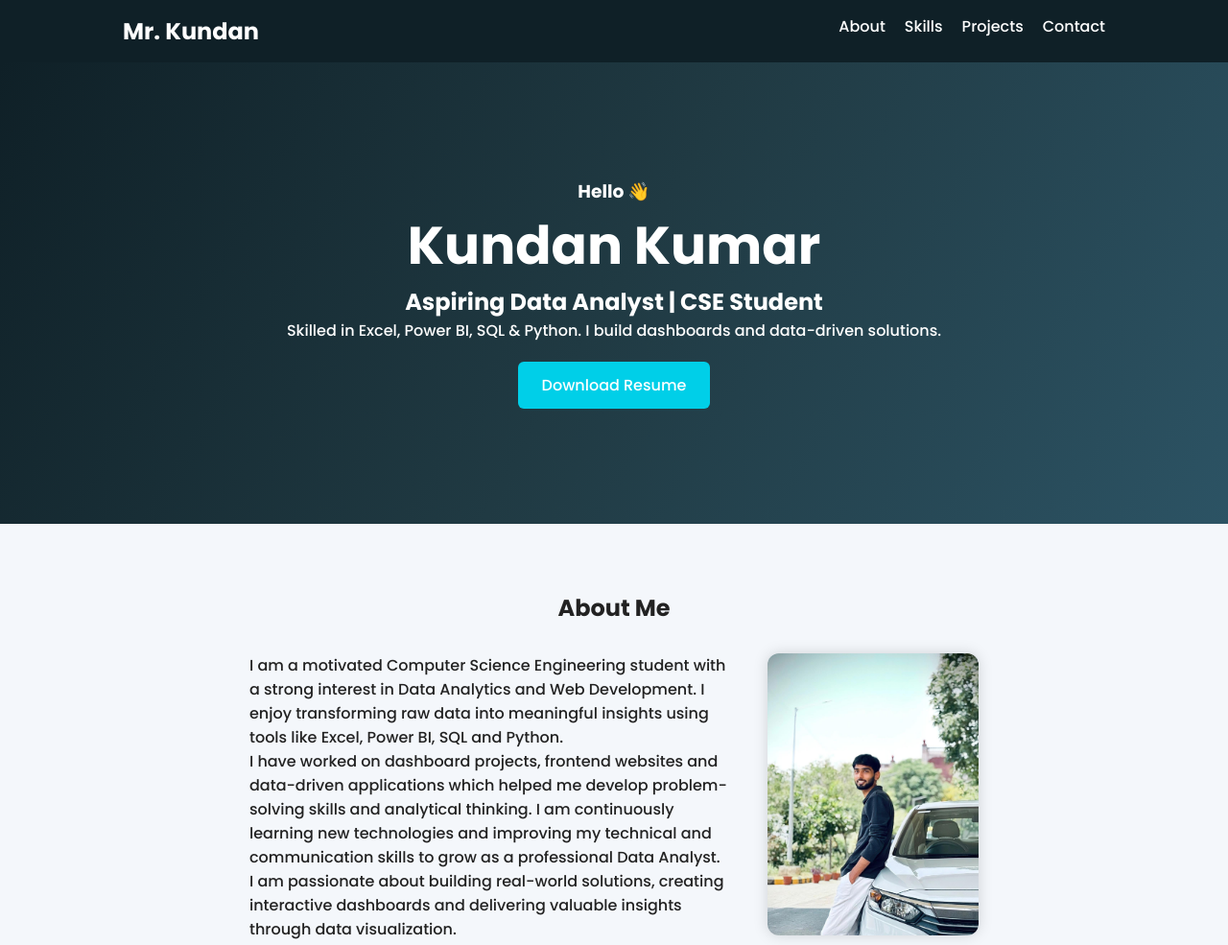
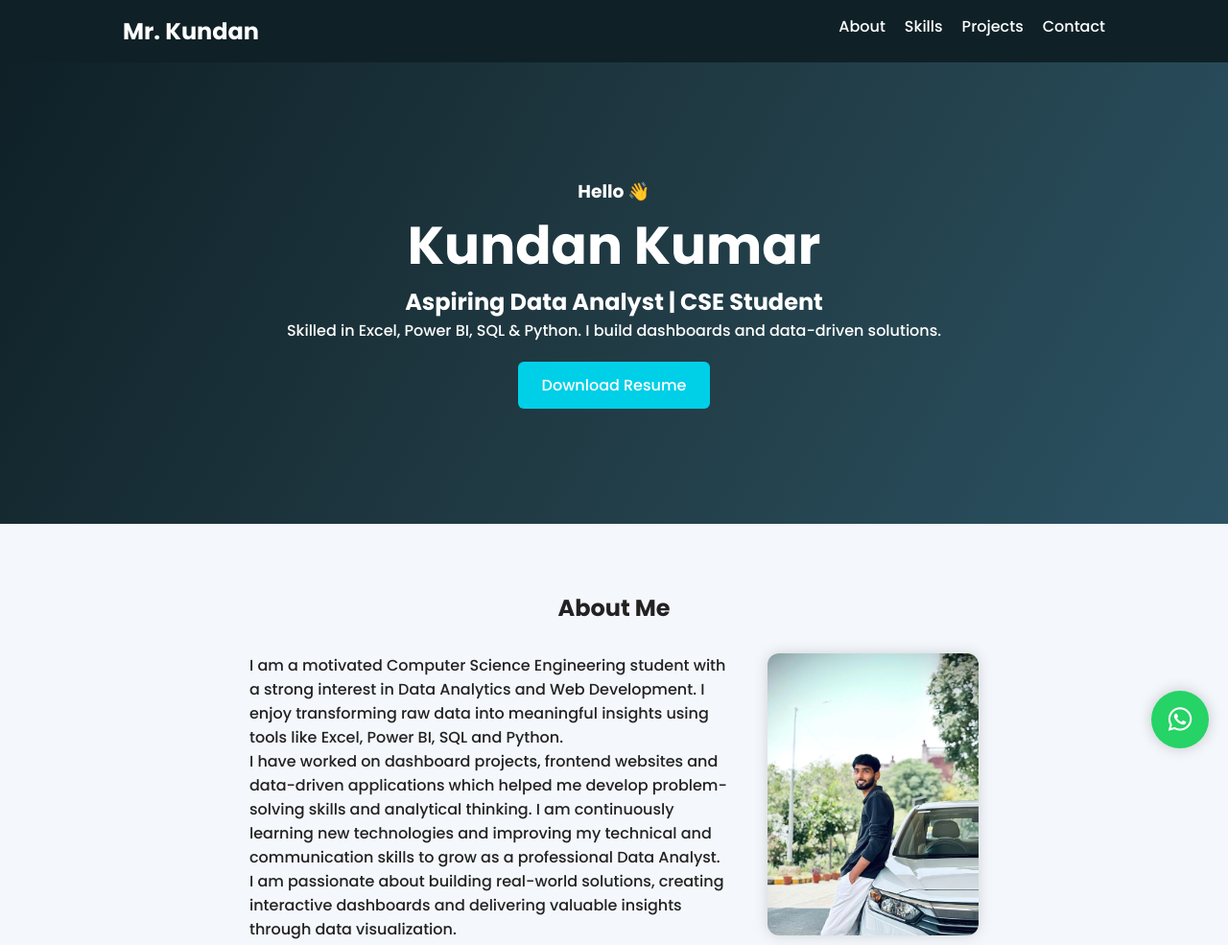
Before and after one commit to mrkundanraj/mrkundanraj.github.io, a plain HTML site: page index.html in a window 1280 px wide. Shown: the top 985 px of the page at 96% size. Drawn offline with Linux system fonts and the light colour scheme.

Commit message:
Add files via upload

```diff
--- a/index.html
+++ b/index.html
@@ -111,6 +111,12 @@ insights through data visualization.
 <p>GitHub | LinkedIn links here</p>
 </section>
 
+<!-- FLOATING WHATSAPP -->
+<a href="https://wa.me/916205182215?text=Hello%20Kundan%20I%20visited%20your%20portfolio"
+class="floating-whatsapp" target="_blank">
+<i class="fa-brands fa-whatsapp"></i>
+</a>
+
 <footer>
 <p>© 2026 Kundan Kumar</p>
 </footer>
--- a/style.css
+++ b/style.css
@@ -190,3 +190,27 @@ padding:8px 15px;
 }
 
 }
+
+
+/* FLOATING WHATSAPP */
+.floating-whatsapp{
+position:fixed;
+bottom:20px;
+right:20px;
+width:60px;
+height:60px;
+background:#25D366;
+color:white;
+font-size:28px;
+display:flex;
+align-items:center;
+justify-content:center;
+border-radius:50%;
+text-decoration:none;
+box-shadow:0 0 15px rgba(0,0,0,0.2);
+z-index:1000;
+}
+
+.floating-whatsapp:hover{
+transform:scale(1.1);
+}
```
